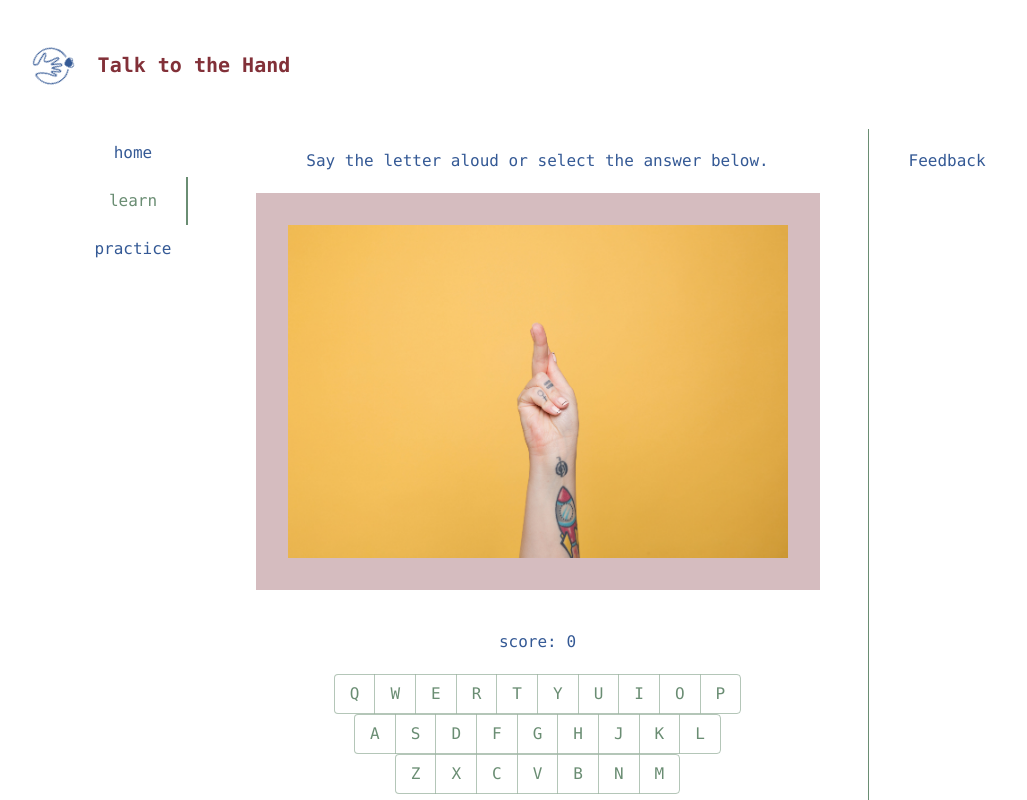
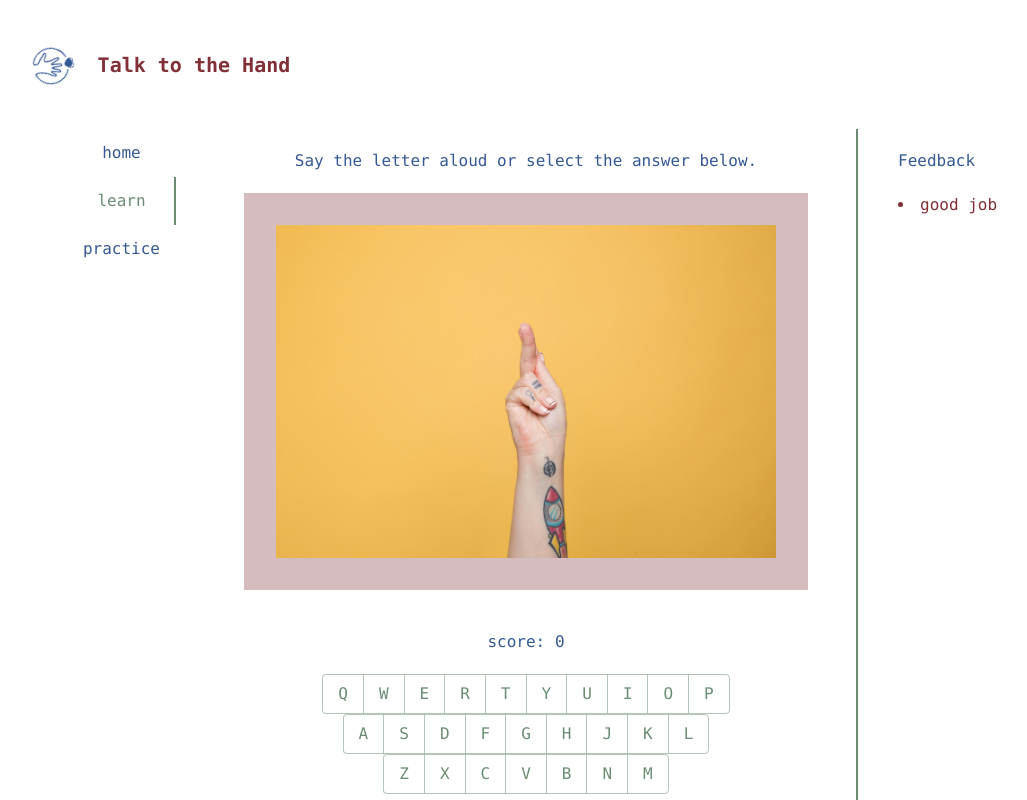
Before and after one commit to kellyhe8/eggspertise, a React (Create React App) app in the folder ttth-ui/client/: page /learn in a window 1280 px wide. Shown: the top 800 px of the page, without its empty margins (108-1135 px from the left). Built offline with nearby package versions, Linux system fonts and the light colour scheme; no server answers.

Commit message:
clean, try to add more feedback column stuff

```diff
--- a/ttth-ui/client/src/App.css
+++ b/ttth-ui/client/src/App.css
@@ -63,6 +63,18 @@ video {
   }
 }
 
+.feedback-list {
+  margin: 0;
+  color: var(--red);
+  font-family: source-code-pro, Menlo, Monaco, Consolas, 'Courier New',
+    monospace;
+  font-size: 16px;
+  /* overflow-wrap: break-word; */
+  line-height: 1.5em;
+  /* list-style-position: inside;
+  list-style-type: circle; */
+}
+
 p {
   margin: 0;
   color: var(--blue);
@@ -119,7 +131,7 @@ h3 {
 .center-col {
   padding: 0 40px 0 20px;
   /* border-left: 0.px solid var(--green); */
-  border-right: 0.5px solid var(--green);
+  border-right: 2px solid var(--green);
   min-width: 580px;
 }
 
--- a/ttth-ui/client/src/components/LetterInput.js
+++ b/ttth-ui/client/src/components/LetterInput.js
@@ -87,7 +87,7 @@ class LetterInput extends React.Component {
           <Button disabled={this.state.guesses.includes("n")} onClick={() => this.checkGuess("n")}>N</Button>
           <Button disabled={this.state.guesses.includes("m")} onClick={() => this.checkGuess("m")}>M</Button>
         </ButtonGroup>
-        <p>{this.state.input ? `you just guessed "${this.state.input}". it was ${this.state.won ? "correct" : "wrong"}.` : "select an answer."} </p>
+        <p>{this.state.input ? `you just guessed "${this.state.input}". it was ${this.state.won ? "correct. +1 point for you" : "wrong. you lost 1 point"}.` : "select an answer."} </p>
         <div>
           <Button disabled={!this.state.won} onClick={() => this.reset()} variant="outlined">next</Button>
           <Button disabled={this.state.won} onClick={() => this.reset()} variant="outlined">skip</Button>
--- a/ttth-ui/client/src/components/RightFeedbackCol.js
+++ b/ttth-ui/client/src/components/RightFeedbackCol.js
@@ -1,4 +1,4 @@
-import * as React from 'react';
+import React, { useState } from "react";
 // import ViewListIcon from '@mui/icons-material/ViewList';
 // import ViewModuleIcon from '@mui/icons-material/ViewModule';
 // import ViewQuiltIcon from '@mui/icons-material/ViewQuilt';
@@ -9,9 +9,28 @@ export default function RightFeedbackCol() {
   // let state = {
   //   message: ""
   //  }
-    return (<div className="right-col">
+  const [feedback, setFeedback] = useState(["good job"]);
+
+  const handleResetFeedback = () => {
+    setFeedback([])
+  }
+
+  const handleAddFeedback = (fb) => {
+    setFeedback(fb => [...feedback, fb])
+  }
+
+  let array = feedback.map(f => (<li className="feedback-list">{f}</li>));
+  // for(let i = 0; i < feedback.length; i++) {
+  //   array.push(
+  //     <li className="feedback-list">{feedback[i]}</li>
+  //   );
+  // }
+  // console.log(array);
+
+  return (
+    <div className="right-col">
       <p>Feedback</p>
-      {/* <p>{state}</p> */}
+      {array}
     </div>);
   }
 // }
```
